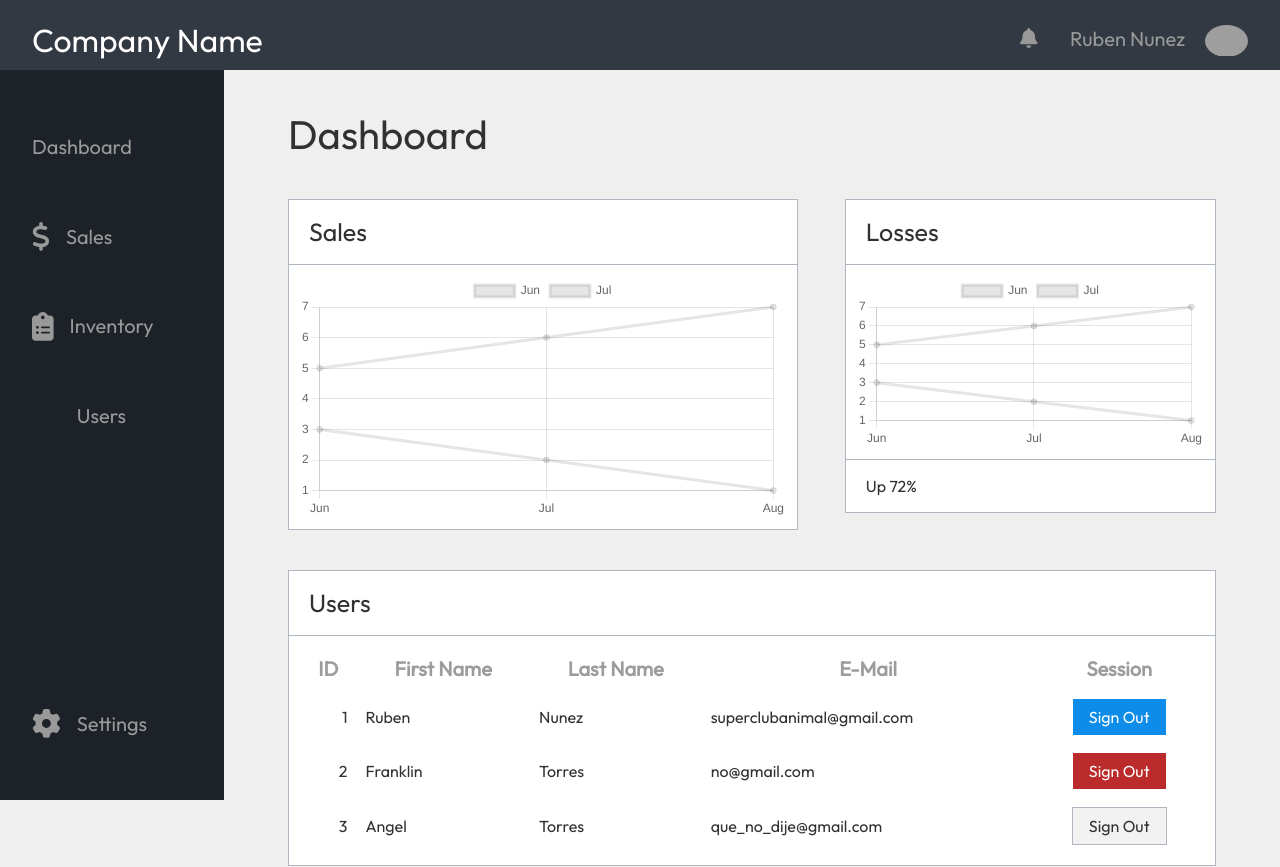
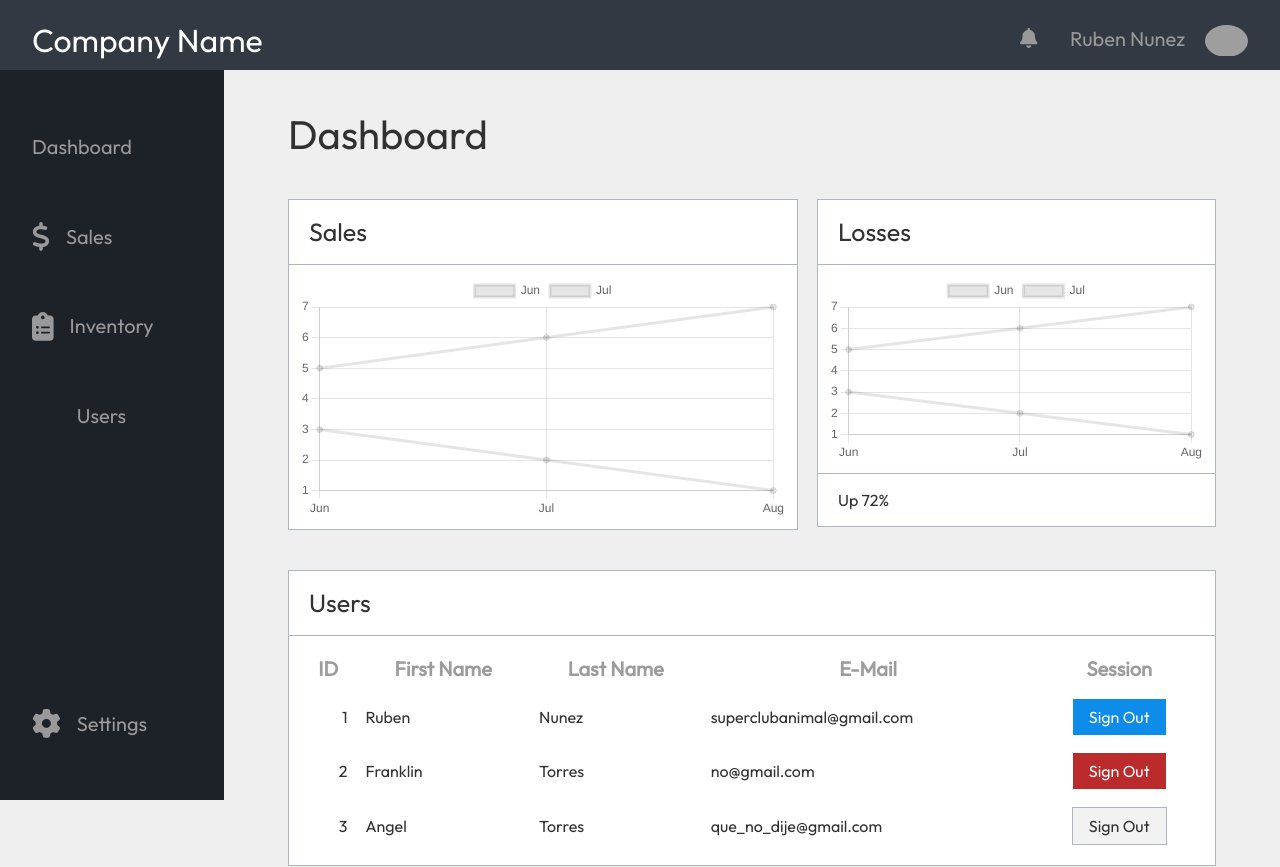
Before and after one commit to Rubenabdias1/dashboard, a React (Create React App) app: page / in a window 1280 px wide. Shown: the top 867 px of the page. Built offline with nearby package versions, Linux system fonts and the light colour scheme; grey boxes are pictures that could not be loaded; some icons are missing.

Commit message:
Remove space between columns in homepage

```diff
--- a/src/pages/Home/home.page.module.scss
+++ b/src/pages/Home/home.page.module.scss
@@ -19,6 +19,6 @@
     width: 55%;
   }
   &:nth-child(2) {
-    width: 40%;
+    width: 43%;
   }
 }
```
